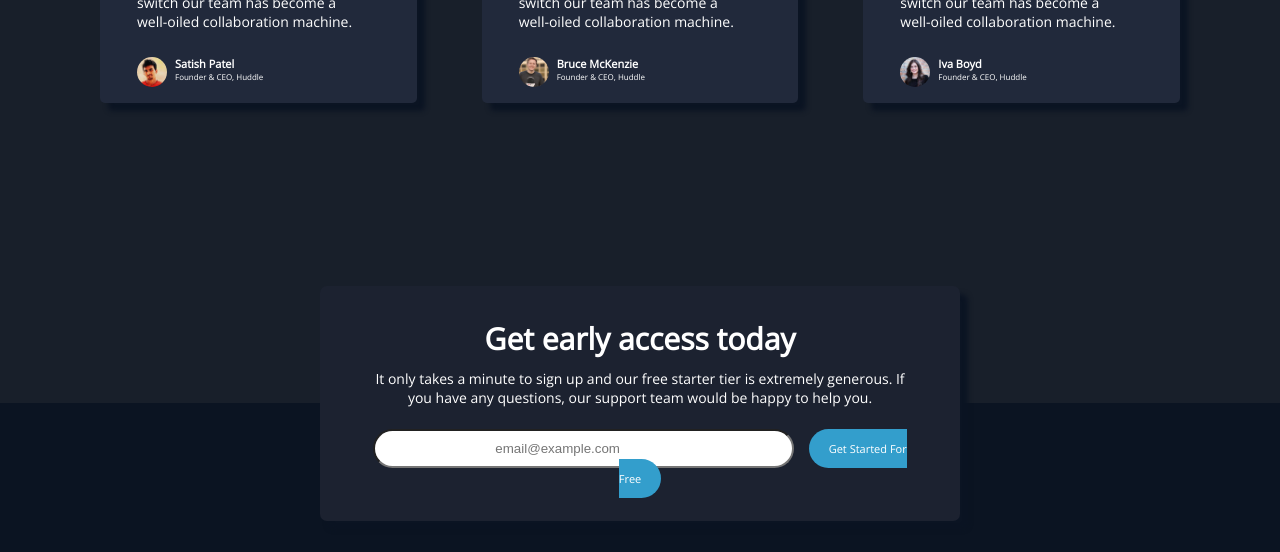
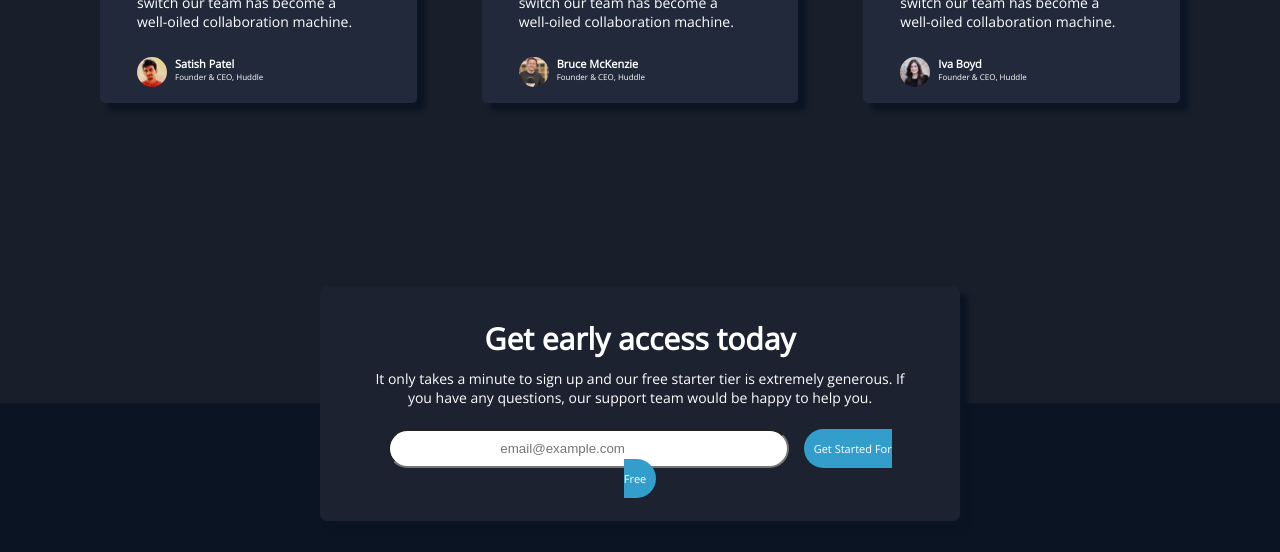
Before and after one commit to vasu4651/Fylo, a plain HTML site: page index.html in a window 1280 px wide. Shown: the part 2810-3362 px from the top of the page. Drawn offline with nearby package versions, Linux system fonts and the light colour scheme.

Commit message:
commit 2

```diff
--- a/app.css
+++ b/app.css
@@ -293,12 +293,12 @@ h2{
 }
 
 .sign-up input{
-    padding: 10px 120px;
+    padding: 10px 110px;
     border-radius: 30px;
 }
 
 .sign-up a{
-    padding: 12px 20px;
+    padding: 12px 10px;
     text-decoration: none;
     background-color: hsl(198, 60%, 50%);
     color: white;
```
